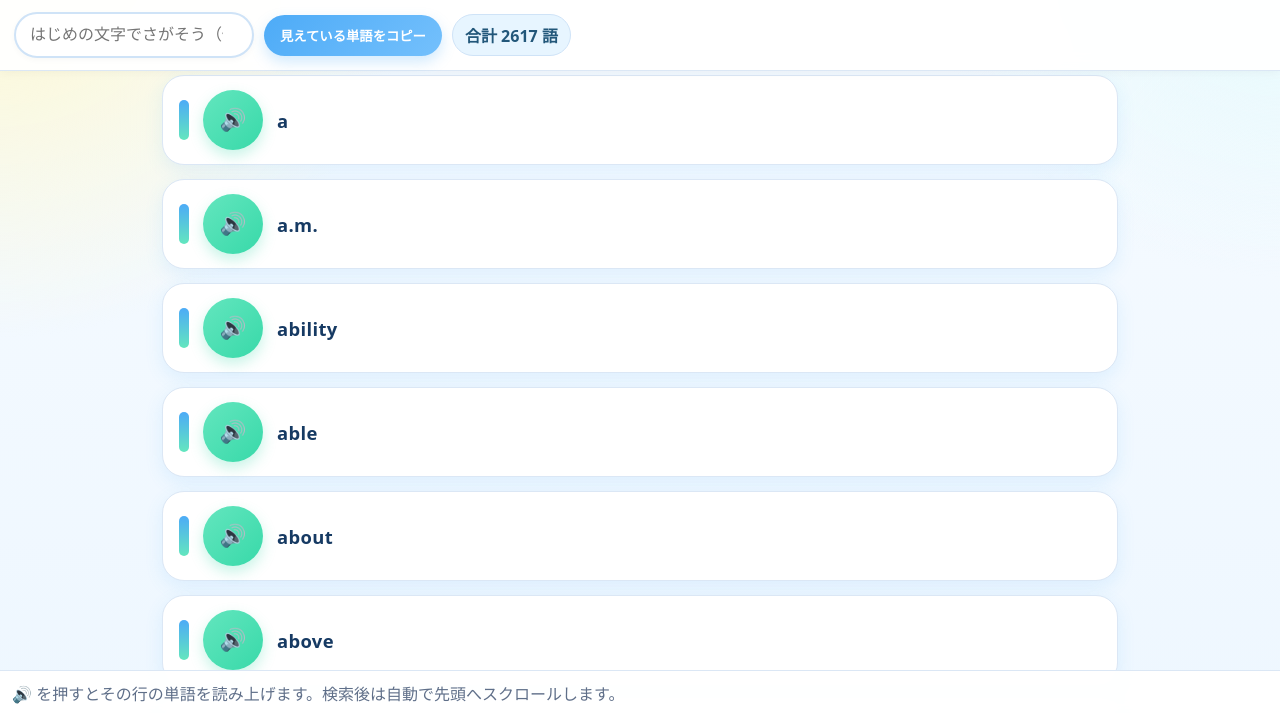
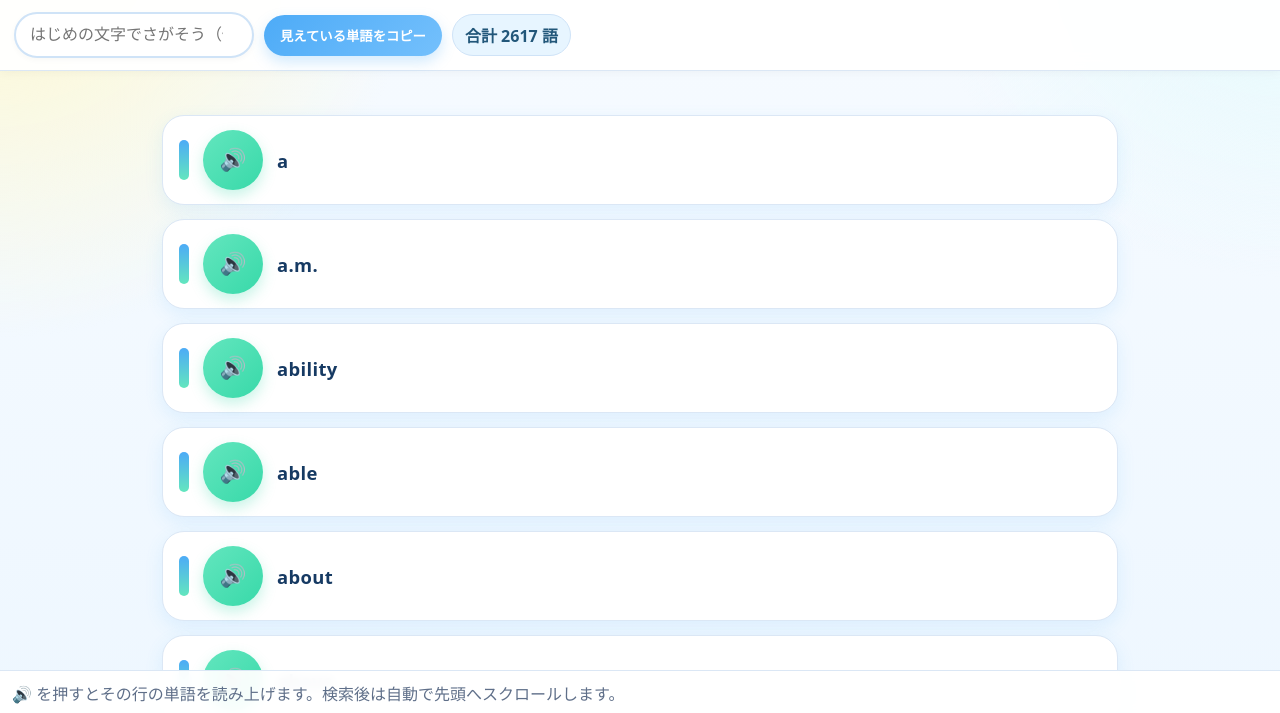
Before and after one commit to kkddee/eitangolist, a plain HTML site: page index03062.html in a window 1280 px wide. Shown: the part 85-798 px from the top of the page. Drawn offline with Linux system fonts and the light colour scheme.

Commit message:
Add files via upload

```diff
--- a/index03062.html
+++ b/index03062.html
@@ -107,7 +107,7 @@
   }
 
   main{
-    padding:160px 12px 90px;
+    padding:200px 12px 90px;
     max-width:980px;
     margin:0 auto;
   }
```
